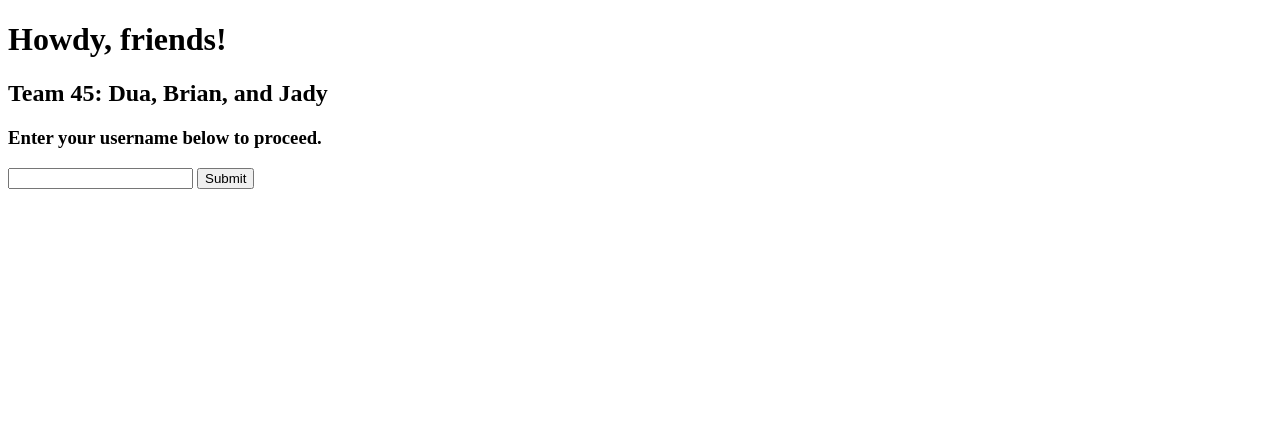
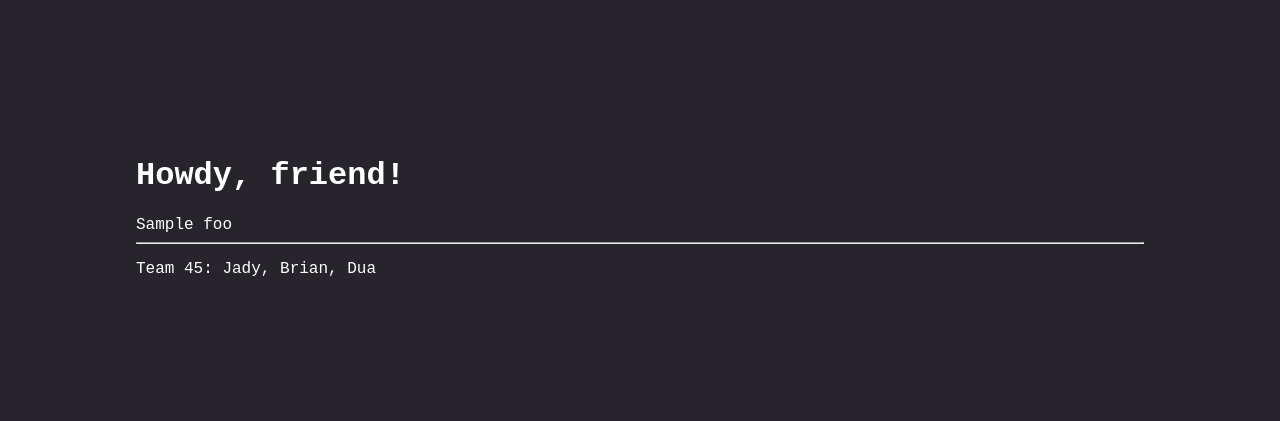
Before and after one commit to du-a-backflip/dbaig50, a Flask app: template 16_flask-sessions/templates/login.html in a window 1280 px wide. Shown: the top 421 px of the page. Run offline with Flask 3, Linux system fonts and the light colour scheme; the template is opened without the code that fills it: most values are stand-ins (such as "Sample title", 1, 10 or a date in 2020).

Commit message:
added team code

```diff
--- a/16_flask-sessions/app.py
+++ b/16_flask-sessions/app.py
@@ -1,31 +1,56 @@
 # Dua Baig
-# Team 45
+# 31
 # SoftDev
-# October 10 2024
+# October 8 2024
+
+# import conventions:
+# list most general first (standard python library)
+# ...then pip installs (eg Flask)
+# ...then your own home-rolled modules/packages (today's test module)
 
 from flask import Flask             #facilitate flask webserving
 from flask import render_template   #facilitate jinja templating
 from flask import request           #facilitate form submission
-from flask import make_response
+from flask import session, redirect
+import os
+
+
+#the conventional way:
+#from flask import Flask, render_template, request
 
 app = Flask(__name__)    #create Flask object
 
+app.secret_key = os.urandom(32)
+
 @app.route("/", methods=['GET', 'POST'])
 def disp_loginpage():
-    return render_template( 'login.html' ) #renders login page
+    if 'username' in session:
+        rp = "<p>Logged in as " + session['username'] + "</p>"
+        rp += "<br><form action='/logout'>"
+        rp += "<input type='submit' value='logout?'>"
+        rp += "</form>"
+    else:
+        rp = "Login?"
+        rp += "<h3>Enter your username below to proceed.</h3>"
+        rp += "<form action='/auth'>"
+        rp += "<input type='submit' value='==>'>"
+        rp += "</form>"
+    return render_template( 'login.html', foo = rp )
 
-@app.route("/auth", methods=['POST'])
+
+@app.route("/auth", methods=['GET', 'POST'])
 def authenticate():
-    user = request.form['username']
-    resp = make_response(render_template( 'response.html' , foo = request.form['username'])) #allows for greater customization than just flask.Response()
-    resp.set_cookie('userID', user)
-    return resp #renders
+    if request.method == 'POST':
+        session['username'] = request.form['username']
+        return redirect("http://127.0.0.1:5000/")
+    return render_template( 'response.html' )
 
 @app.route("/logout", methods=['GET'])
 def logout():
-    name = request.cookies.get('userID')
-    return render_template( 'logout.html' , foo = name)
+    session.pop('username', None)
+    return redirect("http://127.0.0.1:5000/")
 
 if __name__ == "__main__": #false if this file imported as module
+    #enable debugging, auto-restarting of server when this file is modified
     app.debug = True
     app.run()
--- a/16_flask-sessions/templates/login.html
+++ b/16_flask-sessions/templates/login.html
@@ -1,7 +1,7 @@
 <!DOCTYPE html>
 <!--
     Dua Baig
-    Team 45
+    45
     SoftDev
     October 9 2024
 
@@ -12,23 +12,35 @@
 
   <head>
     <title> LOGIN PAGE </title>
+    <style>
+      body{
+        background-color: #27242b;
+        padding: 10%;
+        color: white;
+        font-family: 'Courier New', monospace;
+      }
+      hr{
+        color: white;
+      }
+      input[type=submit]{
+        font-family: 'Courier New', monospace
+        color: #27242b;
+        background-color: white;
+        border: none;
+      }
+    </style>
   </head>
 
   <body>
     <h1>
-      Howdy, friends!
+      Howdy, friend!
     </h1>
-    <h2>
-        Team 45: Dua, Brian, and Jady
-    </h2>
-    <h3>
-      Enter your username below to proceed.
-    </h3>
 
-    <form action="/auth" method="POST">
-      <input type="text" name="username">
-      <input type="submit" name="sub1">
-    </form>
+    {{foo | safe}}
 
     <br>
+    <hr>
+    <p> Team 45: Jady, Brian, Dua </p>
   </body>
+
+</html>
```
Also changed, not shown: 16_flask-sessions/templates/response.html (+15 -9 lines).
